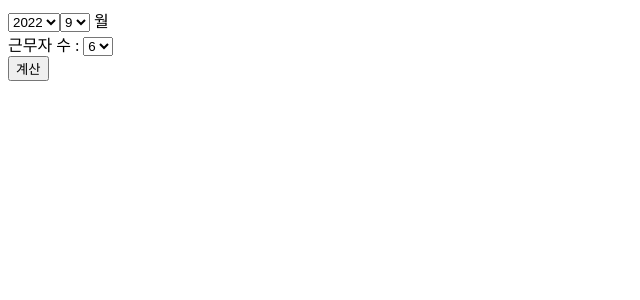
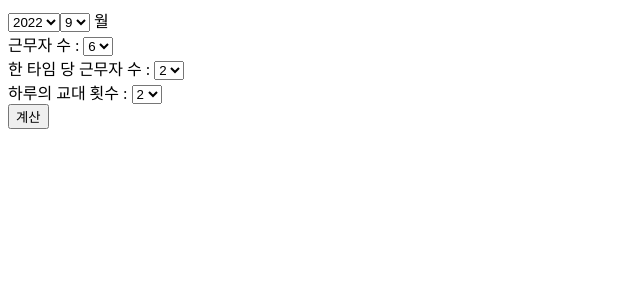
Before and after one commit to woajun/schedule-divider, a Vue app: page / in a window 1280 px wide. Shown: the top 300 px of the page, without its empty margins (0-640 px from the left). Built offline with nearby package versions, Linux system fonts and the light colour scheme.

Commit message:
interface Shift

```diff
--- a/src/App.vue
+++ b/src/App.vue
@@ -1,6 +1,13 @@
 <script setup lang="ts">
+interface Shift {
+  part: number, // 예를들어, 2교대면 0: 오전, 1: 오후
+  number: number, // 한 달동한 근무하는 횟수
+  holiday: boolean, // 주말근무 여부
+}
+
 interface Person {
   name: string
+  shift?: Shift[],
   numDay: number,
   numNight: number,
   numHDay: number,
@@ -51,11 +58,11 @@ const makeDays = (length:number, holidays: number[]):Day[] => {
 const floor = Math.floor;
 const ceil = Math.ceil;
 
-const makePeople = (names: string[], lng: number, hLng: number, howMany:number, shifts: number):Person[] => {
+const makePeople = (names: string[], lng: number, hLng: number, workerPerShift:number, shifts: number):Person[] => {
   const num = names.length;
   const wLng = lng - hLng;
 
-  const calcWork = (aLng:number) => aLng * howMany * shifts / num;
+  const calcWork = (aLng:number) => aLng * workerPerShift * shifts / num;
   const floorOrCeilAndHarf = (target:number, flag:boolean) => flag ? floor(target/2) : ceil(target/2);
   const flag = (i:number) => i%2 === 0;
   const toPeople = (name:string, i:number): Person => ({
@@ -98,12 +105,12 @@ const makePeople = (names: string[], lng: number, hLng: number, howMany:number,
   return people
 };
 
-type Calculator = (names: string[], length: number, holidays: number[]) => Day[]
+type Calculator = (names: string[], length: number, holidays: number[], workerPerShift: number, shifts: number) => Day[]
 
-const calc: Calculator = (rawNames, length, holidays) => {
+const calc: Calculator = (rawNames, length, holidays, workerPerShift, shifts) => {
   const names = shuffle(rawNames);
   if(!names) return;
-  const people = makePeople(names, length, holidays.length,2,2);
+  const people = makePeople(names, length, holidays.length,workerPerShift,shifts);
 
   const days = makeDays(length,holidays);
 
@@ -113,8 +120,14 @@ const calc: Calculator = (rawNames, length, holidays) => {
 }
 
 const onClick = () => {
-  const people = ['홍길동','유재석','박명수','정준하','노홍철','정형돈']
-  calc(people, 31, [6,7,13,14,20,21,27,28])
+  const people = ['홍길동'
+  ,'유재석'
+  ,'박명수'
+  ,'정준하'
+  ,'노홍철'
+  ,'정형돈'
+]
+  calc(people, 31, [6,7,13,14,20,21,27,28],2,2)
 }
 
 </script>
@@ -135,5 +148,17 @@ const onClick = () => {
         <option value="6">6</option>
       </select>
     </div>
+    <div>
+      한 타임 당 근무자 수 :
+      <select>
+        <option value="2">2</option>
+      </select>
+    </div>
+    <div>
+      하루의 교대 횟수 :
+      <select>
+        <option value="2">2</option>
+      </select>
+    </div>
     <div><button @click="onClick">계산</button></div>
 </template>
```
